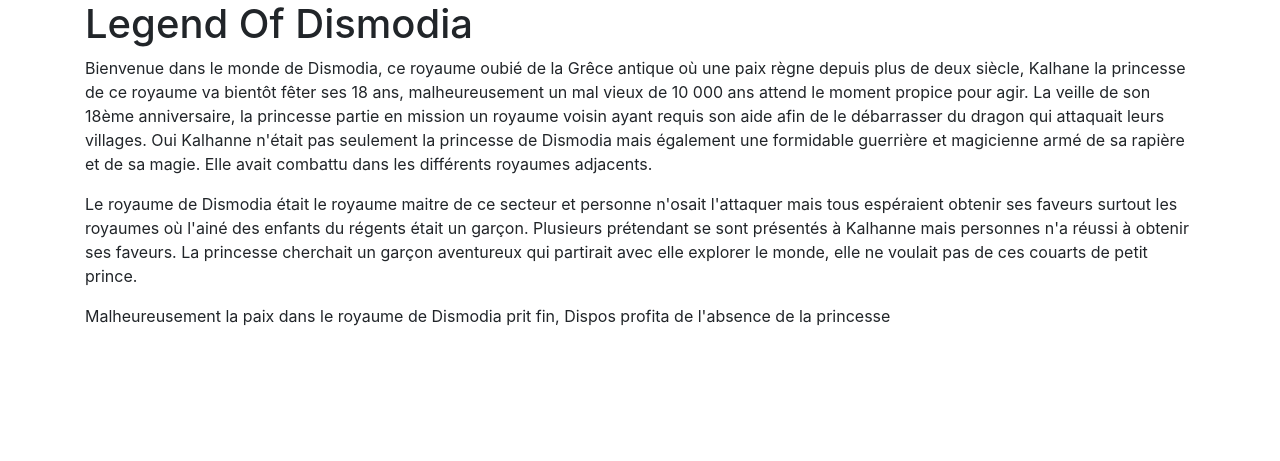
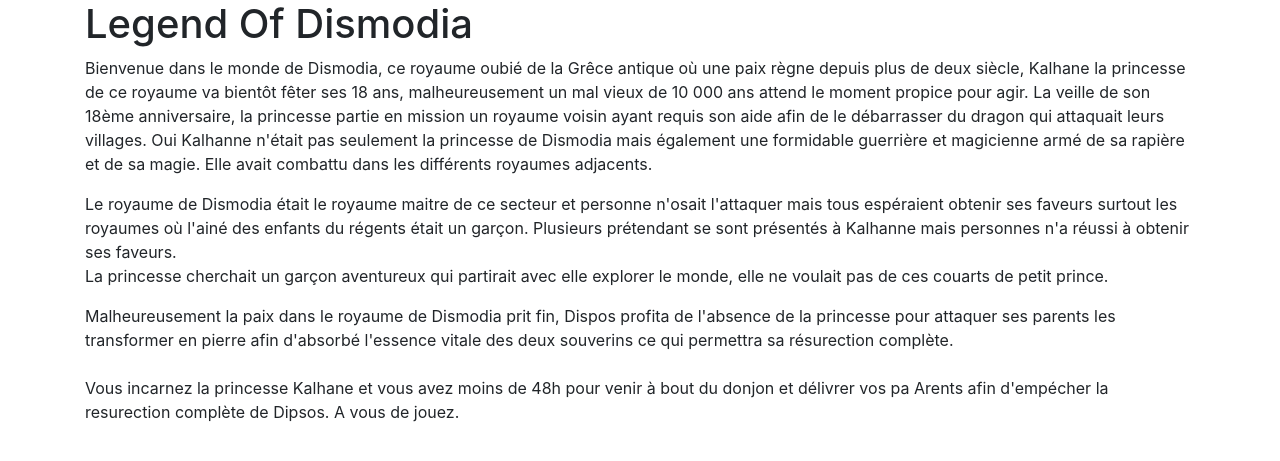
Before and after one commit to legend-of-dismodia/project, a Symfony app: template templates/gamesmenu/index.html.twig in a window 1280 px wide. Shown: the part 56-517 px from the top of the page. Run offline with Twig, Linux system fonts and the light colour scheme; the template is opened without the code that fills it, so the values that code supplies are empty; some libraries are stand-ins or nearby versions.

Commit message:
Présentation du jeu

```diff
--- a/templates/gamesmenu/index.html.twig
+++ b/templates/gamesmenu/index.html.twig
@@ -18,16 +18,15 @@
     <p>
         Le royaume de Dismodia était le royaume maitre de ce secteur et personne n'osait l'attaquer mais tous espéraient obtenir ses faveurs
         surtout les royaumes où l'ainé des enfants du régents était un garçon. Plusieurs prétendant se sont présentés à Kalhanne mais personnes
-        n'a réussi à obtenir ses faveurs.<brf>
+        n'a réussi à obtenir ses faveurs.<br>
         La princesse cherchait un garçon aventureux qui partirait avec elle explorer le monde, elle ne voulait pas de ces couarts de petit prince.
     </p>
     <p>
-        Malheureusement la paix dans le royaume de Dismodia prit fin, Dispos profita de l'absence de la princesse
+        Malheureusement la paix dans le royaume de Dismodia prit fin, Dispos profita de l'absence de la princesse pour attaquer ses parents les transformer
+        en pierre afin d'absorbé l'essence vitale des deux souverins ce qui permettra sa résurection complète. <br><br>
 
-
-
-
-
+        Vous incarnez la princesse Kalhane et vous avez moins de 48h pour venir à bout du donjon et délivrer vos pa Arents afin d'empécher la resurection complète
+        de Dipsos. A vous de jouez.
     </p>
 </div>
 {% endblock %}
```
